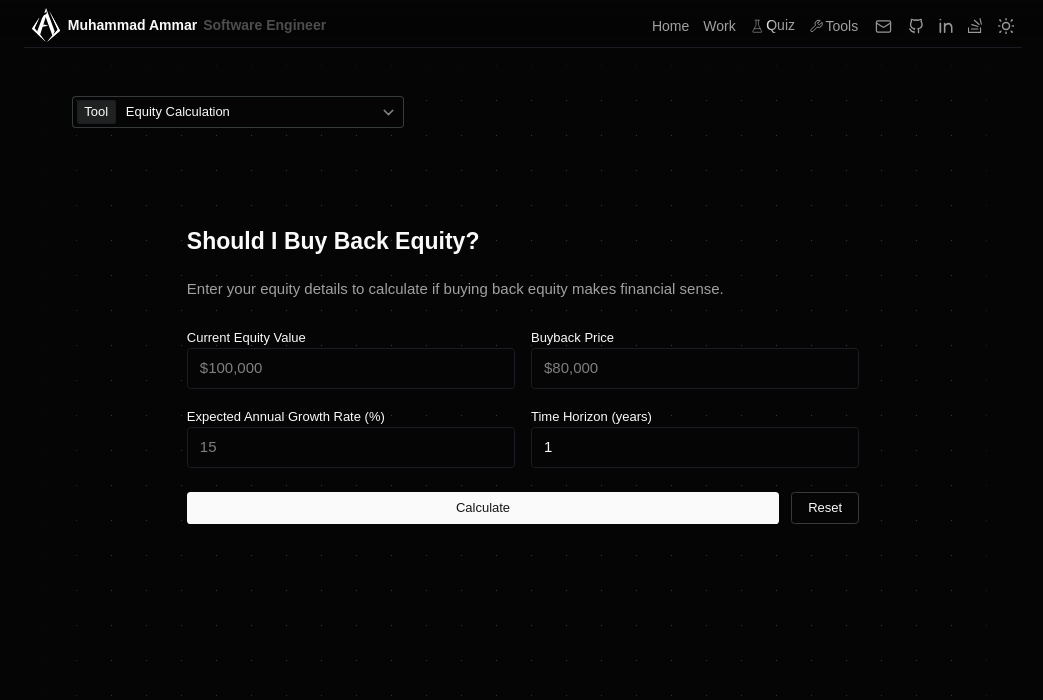
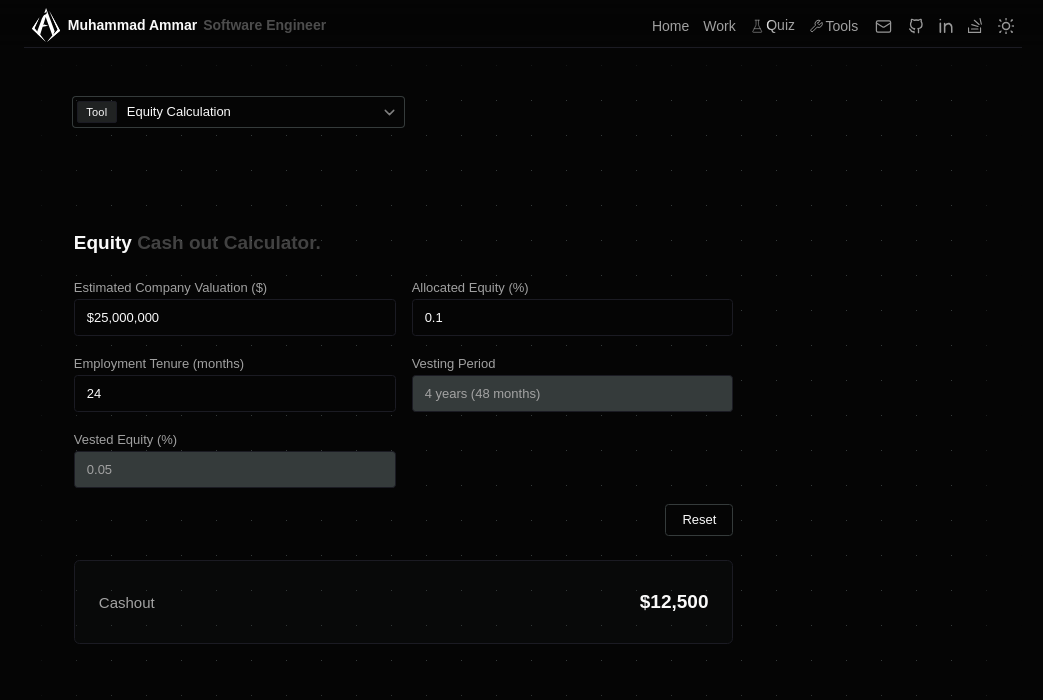
Before and after one commit to Fanoflix/personal-portfolio-v2, a Next.js app: page /tools in a window 1280 px wide. Shown: the top 700 px of the page, without its empty margins (117-1160 px from the left). Built offline with nearby package versions, Linux system fonts and the light colour scheme; a web font is replaced by a local one.

Commit message:
DEV: Finished equity took

```diff
--- a/src/features/tools/ToolsLayout.tsx
+++ b/src/features/tools/ToolsLayout.tsx
@@ -38,8 +38,7 @@ export default function ToolsLayout({ children }: PropsWithChildren) {
         />
 
         <ToolSelector />
-
-        <div className="relative z-10 flex w-full justify-center overflow-hidden pt-24">
+        <div className="relative z-10 flex w-full flex-col items-center gap-12 overflow-hidden pt-24">
           {children}
         </div>
       </div>
--- a/src/features/tools/ToolsPage.tsx
+++ b/src/features/tools/ToolsPage.tsx
@@ -12,11 +12,11 @@ export function ToolsPage() {
   const ToolComponent = currentTool?.component;
 
   return (
-    <div className="flex h-max w-full justify-center">
+    <div className="flex h-max w-full justify-start">
       {ToolComponent ? (
         <StaggeredContainer
           stagger={0.2}
-          containerClassName="h-full flex items-start justify-center"
+          containerClassName="h-full flex items-start justify-start"
         >
           <ToolComponent />
         </StaggeredContainer>
--- a/src/features/tools/categories/corporate/canIRetire/shouldBuyBackEquity.tsx
+++ b/src/features/tools/categories/corporate/canIRetire/shouldBuyBackEquity.tsx
@@ -1,4 +1,6 @@
 "use client";
+
+import { useEffect, useState } from "react";
 
 import { Button } from "@/components/Button/button";
 import { cn } from "@/lib/utils";
@@ -6,206 +8,182 @@ import { cn } from "@/lib/utils";
 import { useShouldBuyBackEquity } from "./useShouldBuyBackEquity";
 
 export function ShouldBuyBackEquity() {
-  const { equityData, result, calculate, updateField, reset } =
-    useShouldBuyBackEquity();
+  const { inputs, derived, updateField, reset } = useShouldBuyBackEquity();
+  const [valuationText, setValuationText] = useState<string>("");
 
-  const formatCurrency = (value: number) => {
-    return new Intl.NumberFormat("en-US", {
+  const formatCurrency = (value: number) =>
+    new Intl.NumberFormat("en-US", {
       style: "currency",
       currency: "USD",
       minimumFractionDigits: 0,
       maximumFractionDigits: 0,
     }).format(value);
-  };
 
-  const getRecommendationColor = (recommendation: string) => {
-    switch (recommendation) {
-      case "buy":
-        return "text-green-600 dark:text-green-400";
-      case "hold":
-        return "text-red-600 dark:text-red-400";
-      default:
-        return "text-yellow-600 dark:text-yellow-400";
+  const formatPercent = (value: number) =>
+    new Intl.NumberFormat("en-US", {
+      minimumFractionDigits: 0,
+      maximumFractionDigits: 5,
+    }).format(value);
+
+  const formatNumberWithCommas = (value: number) =>
+    new Intl.NumberFormat("en-US", {
+      minimumFractionDigits: 0,
+      maximumFractionDigits: 0,
+      useGrouping: true,
+    }).format(Number.isFinite(value) ? value : 0);
+
+  useEffect(() => {
+    setValuationText(formatNumberWithCommas(inputs.valuationUsd));
+  }, [inputs.valuationUsd]);
+
+  function clampTenure(months: number) {
+    if (Number.isNaN(months)) {
+      return 0;
     }
-  };
+    if (months < 0) {
+      return 0;
+    }
+    return months; // vesting calculation will cap at 48
+  }
 
   return (
-    <div className="max-w-site mx-auto w-full space-y-6">
+    <div className="max-w-site w-full space-y-4 p-0.5">
       <div className="space-y-4">
-        <h2 className="text-primary text-2xl font-bold">
-          Should I Buy Back Equity?
-        </h2>
-        <p className="text-text">
-          Enter your equity details to calculate if buying back equity makes
-          financial sense.
-        </p>
+        <h3 className="text-primary font-black">
+          <p className="text-primary/25 text-start leading-[0.95]">
+            <span className="text-primary">Equity </span>
+            Cash out Calculator.
+          </p>
+        </h3>
       </div>
 
       <div className="grid grid-cols-1 gap-4 md:grid-cols-2">
-        <div className="space-y-2">
-          <label
-            htmlFor="currentValue"
-            className="text-foreground text-sm font-medium"
-          >
-            Current Equity Value
+        <div className="space-y-1 space-x-5">
+          <label htmlFor="valuation" className="text-text text-sm font-medium">
+            Estimated Company Valuation ($)
           </label>
           <input
-            id="currentValue"
-            type="number"
-            value={equityData.currentEquityValue || ""}
-            onChange={(e) =>
-              updateField("currentEquityValue", Number(e.target.value))
-            }
+            id="valuation"
+            type="text"
+            inputMode="numeric"
+            pattern="\\d*"
+            value={`$${valuationText}`}
+            onChange={(e) => {
+              const raw = e.target.value.replace(/[^0-9]/g, "");
+              const numeric = raw === "" ? 0 : Number(raw);
+              setValuationText(formatNumberWithCommas(numeric));
+              updateField("valuationUsd", numeric);
+            }}
             className={cn(
+              "text-sm",
               "border-border w-full rounded-md border px-3 py-2",
               "bg-background text-foreground",
               "focus:ring-ring focus:border-transparent focus:ring-2 focus:outline-hidden",
             )}
-            placeholder="$100,000"
+            placeholder="$25,000,000"
           />
         </div>
 
-        <div className="space-y-2">
-          <label
-            htmlFor="buybackPrice"
-            className="text-foreground text-sm font-medium"
-          >
-            Buyback Price
+        <div className="space-y-1 space-x-5">
+          <label htmlFor="equity" className="text-text text-sm font-medium">
+            Allocated Equity (%)
           </label>
           <input
-            id="buybackPrice"
+            id="equity"
             type="number"
-            value={equityData.buybackPrice || ""}
+            step="0.01"
+            min="0"
+            value={inputs.allocatedEquityPercent}
             onChange={(e) =>
-              updateField("buybackPrice", Number(e.target.value))
+              updateField("allocatedEquityPercent", Number(e.target.value))
             }
             className={cn(
+              "text-sm",
               "border-border w-full rounded-md border px-3 py-2",
               "bg-background text-foreground",
               "focus:ring-ring focus:border-transparent focus:ring-2 focus:outline-hidden",
             )}
-            placeholder="$80,000"
+            placeholder="0.1"
           />
         </div>
 
-        <div className="space-y-2">
-          <label
-            htmlFor="growthRate"
-            className="text-foreground text-sm font-medium"
-          >
-            Expected Annual Growth Rate (%)
+        <div className="space-y-1 space-x-5">
+          <label htmlFor="tenure" className="text-text text-sm font-medium">
+            Employment Tenure (months)
           </label>
           <input
-            id="growthRate"
+            id="tenure"
             type="number"
-            step="0.1"
-            value={equityData.expectedGrowthRate || ""}
+            min="1"
+            step="1"
+            value={inputs.tenureMonths}
             onChange={(e) =>
-              updateField("expectedGrowthRate", Number(e.target.value))
+              updateField("tenureMonths", clampTenure(Number(e.target.value)))
             }
             className={cn(
+              "text-sm",
               "border-border w-full rounded-md border px-3 py-2",
               "bg-background text-foreground",
               "focus:ring-ring focus:border-transparent focus:ring-2 focus:outline-hidden",
             )}
-            placeholder="15"
+            placeholder="24"
           />
         </div>
 
-        <div className="space-y-2">
-          <label
-            htmlFor="timeHorizon"
-            className="text-foreground text-sm font-medium"
-          >
-            Time Horizon (years)
+        <div className="space-y-1 space-x-5">
+          <label className="text-text text-sm font-medium">
+            Vesting Period
           </label>
           <input
-            id="timeHorizon"
-            type="number"
-            min="1"
-            value={equityData.timeHorizon || ""}
-            onChange={(e) => updateField("timeHorizon", Number(e.target.value))}
+            aria-label="Vesting Period"
+            readOnly
+            value={`4 years (${derived.vestingMonths} months)`}
             className={cn(
+              "text-sm",
               "border-border w-full rounded-md border px-3 py-2",
-              "bg-background text-foreground",
-              "focus:ring-ring focus:border-transparent focus:ring-2 focus:outline-hidden",
+              "bg-muted text-muted-foreground",
             )}
-            placeholder="3"
           />
         </div>
       </div>
 
-      <div className="flex gap-3">
-        <Button onClick={calculate} className="flex-1">
-          Calculate
-        </Button>
+      <div className="grid grid-cols-1 gap-4 md:grid-cols-2">
+        <div className="space-y-1 space-x-5">
+          <label className="text-text text-sm font-medium">
+            Vested Equity (%)
+          </label>
+          <input
+            aria-label="Vested Equity"
+            readOnly
+            value={formatPercent(derived.vestedEquityPercent)}
+            className={cn(
+              "text-sm",
+              "border-border w-full rounded-md border px-3 py-2",
+              "bg-muted text-muted-foreground",
+            )}
+          />
+        </div>
+      </div>
+
+      <div className="flex justify-end">
         <Button onClick={reset} variant="outline">
           Reset
         </Button>
       </div>
 
-      {result && (
-        <div className="border-border bg-card mt-6 rounded-lg border p-6">
-          <h3 className="text-card-foreground mb-4 text-lg font-semibold">
-            Analysis Results
-          </h3>
-
-          <div className="space-y-3">
-            <div className="flex justify-between">
-              <span className="text-muted-foreground">
-                Future Equity Value:
-              </span>
-              <span className="text-foreground font-medium">
-                {formatCurrency(result.futureEquityValue)}
-              </span>
-            </div>
-
-            <div className="flex justify-between">
-              <span className="text-muted-foreground">Cost of Buyback:</span>
-              <span className="text-foreground font-medium">
-                {formatCurrency(result.costOfBuyback)}
-              </span>
-            </div>
-
-            <div className="flex justify-between">
-              <span className="text-muted-foreground">Net Benefit:</span>
-              <span
-                className={cn(
-                  "font-medium",
-                  result.netBenefit >= 0
-                    ? "text-green-600 dark:text-green-400"
-                    : "text-red-600 dark:text-red-400",
-                )}
-              >
-                {formatCurrency(result.netBenefit)}
-              </span>
-            </div>
-
-            <hr className="border-border" />
-
-            <div className="flex items-center justify-between">
-              <span className="text-muted-foreground">Recommendation:</span>
-              <div className="text-right">
-                <div
-                  className={cn(
-                    "font-semibold capitalize",
-                    getRecommendationColor(result.recommendation),
-                  )}
-                >
-                  {result.recommendation === "buy"
-                    ? "Buy Back"
-                    : result.recommendation === "hold"
-                      ? "Keep Equity"
-                      : "Neutral"}
-                </div>
-                <div className="text-muted-foreground text-sm">
-                  {result.confidenceLevel}% confidence
-                </div>
-              </div>
-            </div>
-          </div>
+      <div className="border-border bg-accent/15 mt-6 rounded-lg border p-6">
+        <div className="flex items-baseline justify-between">
+          <span className="text-muted-foreground">Cashout</span>
+          <span className="text-foreground text-xl font-semibold">
+            {formatCurrency(derived.cashoutUsd)}
+          </span>
         </div>
-      )}
+        {derived.hasCliffBlockingCashout && (
+          <p className="text-muted-foreground pt-3 text-sm">
+            No cash out because the 1-year cliff hasn’t ended yet.
+          </p>
+        )}
+      </div>
     </div>
   );
 }
--- a/src/features/tools/categories/corporate/canIRetire/useShouldBuyBackEquity.ts
+++ b/src/features/tools/categories/corporate/canIRetire/useShouldBuyBackEquity.ts
@@ -1,101 +1,98 @@
 "use client";
 
-import { useState } from "react";
+import { useMemo, useState } from "react";
 
-interface EquityData {
-  currentEquityValue: number;
-  buybackPrice: number;
-  expectedGrowthRate: number;
-  timeHorizon: number;
+interface EquityInputs {
+  valuationUsd: number;
+  allocatedEquityPercent: number; // user types 0.1 to mean 0.1%
+  tenureMonths: number;
 }
 
-interface CalculationResult {
-  futureEquityValue: number;
-  costOfBuyback: number;
-  netBenefit: number;
-  recommendation: "buy" | "hold" | "neutral";
-  confidenceLevel: number;
+interface EquityDerived {
+  vestingMonths: number;
+  vestedEquityPercent: number; // same unit as allocatedEquityPercent
+  cashoutUsd: number;
+  hasCliffBlockingCashout: boolean;
 }
 
-export function useShouldBuyBackEquity() {
-  const [equityData, setEquityData] = useState<EquityData>({
-    currentEquityValue: 0,
-    buybackPrice: 0,
-    expectedGrowthRate: 0,
-    timeHorizon: 1,
+const DEFAULT_VALUATION_USD = 25_000_000;
+const DEFAULT_ALLOCATED_EQUITY_PERCENT = 0.1; // 0.1%
+const DEFAULT_TENURE_MONTHS = 24;
+const VESTING_MONTHS = 48; // 4 years
+const CLIFF_MONTHS = 12; // cashout blocked for first year
+
+function computeVestedEquityPercent(
+  allocatedEquityPercent: number,
+  tenureMonths: number,
+  vestingMonths: number,
+): number {
+  const effectiveMonths = Math.max(0, Math.min(tenureMonths, vestingMonths));
+  const vestedRatio = effectiveMonths / vestingMonths;
+  return allocatedEquityPercent * vestedRatio;
+}
+
+function computeCashoutUsd(
+  valuationUsd: number,
+  vestedEquityPercent: number,
+  tenureMonths: number,
+): number {
+  if (tenureMonths <= CLIFF_MONTHS) {
+    return 0;
+  }
+  const vestedFraction = vestedEquityPercent / 100; // convert percent to fraction
+  return valuationUsd * vestedFraction;
+}
+
+export function useShouldBuyBackEquity(): {
+  inputs: EquityInputs;
+  derived: EquityDerived;
+  updateField: <K extends keyof EquityInputs>(
+    field: K,
+    value: EquityInputs[K],
+  ) => void;
+  reset: () => void;
+} {
+  const [inputs, setInputs] = useState<EquityInputs>({
+    valuationUsd: DEFAULT_VALUATION_USD,
+    allocatedEquityPercent: DEFAULT_ALLOCATED_EQUITY_PERCENT,
+    tenureMonths: DEFAULT_TENURE_MONTHS,
   });
 
-  const [result, setResult] = useState<CalculationResult | null>(null);
+  const derived = useMemo<EquityDerived>(() => {
+    const vestedEquityPercent = computeVestedEquityPercent(
+      inputs.allocatedEquityPercent,
+      inputs.tenureMonths,
+      VESTING_MONTHS,
+    );
+    return {
+      vestingMonths: VESTING_MONTHS,
+      vestedEquityPercent,
+      cashoutUsd: computeCashoutUsd(
+        inputs.valuationUsd,
+        vestedEquityPercent,
+        inputs.tenureMonths,
+      ),
+      hasCliffBlockingCashout: inputs.tenureMonths <= CLIFF_MONTHS,
+    };
+  }, [inputs]);
 
-  const calculate = () => {
-    const {
-      currentEquityValue,
-      buybackPrice,
-      expectedGrowthRate,
-      timeHorizon,
-    } = equityData;
-
-    // Calculate future value with compound growth
-    const futureEquityValue =
-      currentEquityValue * Math.pow(1 + expectedGrowthRate / 100, timeHorizon);
-
-    // Cost of buyback (what you pay now)
-    const costOfBuyback = buybackPrice;
-
-    // Net benefit (future value minus cost)
-    const netBenefit = futureEquityValue - costOfBuyback;
-
-    // Simple recommendation logic
-    let recommendation: "buy" | "hold" | "neutral" = "neutral";
-    let confidenceLevel = 50;
-
-    if (netBenefit > buybackPrice * 0.2) {
-      recommendation = "buy";
-      confidenceLevel = 85;
-    } else if (netBenefit < 0) {
-      recommendation = "hold";
-      confidenceLevel = 75;
-    } else {
-      recommendation = "neutral";
-      confidenceLevel = 60;
-    }
-
-    const calculationResult: CalculationResult = {
-      futureEquityValue,
-      costOfBuyback,
-      netBenefit,
-      recommendation,
-      confidenceLevel,
-    };
-
-    setResult(calculationResult);
-  };
-
-  const updateField = <K extends keyof EquityData>(
+  const updateField = <K extends keyof EquityInputs>(
     field: K,
-    value: EquityData[K],
+    value: EquityInputs[K],
   ) => {
-    setEquityData((prev) => ({
+    setInputs((prev) => ({
       ...prev,
       [field]: value,
     }));
   };
 
   const reset = () => {
-    setEquityData({
-      currentEquityValue: 0,
-      buybackPrice: 0,
-      expectedGrowthRate: 0,
-      timeHorizon: 1,
+    setInputs({
+      valuationUsd: DEFAULT_VALUATION_USD,
+      allocatedEquityPercent: DEFAULT_ALLOCATED_EQUITY_PERCENT,
+      tenureMonths: DEFAULT_TENURE_MONTHS,
     });
-    setResult(null);
   };
 
-  return {
-    equityData,
-    result,
-    calculate,
-    updateField,
-    reset,
-  };
+  return { inputs, derived, updateField, reset };
 }
--- a/src/features/tools/components/ToolSelector/ToolSelector.tsx
+++ b/src/features/tools/components/ToolSelector/ToolSelector.tsx
@@ -26,9 +26,9 @@ export function ToolSelector() {
   return (
     <Popover open={open} onOpenChange={setOpen}>
       <PopoverTrigger className="group/toolSelector" asChild>
-        <div className="flex max-w-max items-center">
-          <div className="group-hover/toolSelector:bg-accent/50 border-input flex h-8 w-12 items-center justify-center rounded-l border-t border-b border-l p-1">
-            <div className="bg-accent group-hover/toolSelector:border-primary/10 flex h-6 w-10 items-center justify-center rounded-xs border text-center text-sm">
+        <div className="flex w-max items-center">
+          <div className="group-hover/toolSelector:bg-accent/50 border-input flex h-8 items-center justify-center rounded-l border-t border-b border-l p-1">
+            <div className="bg-accent flex h-5.5 w-10 items-center justify-center rounded-xs border text-center text-xs tracking-wide">
               Tool
             </div>
           </div>
```
